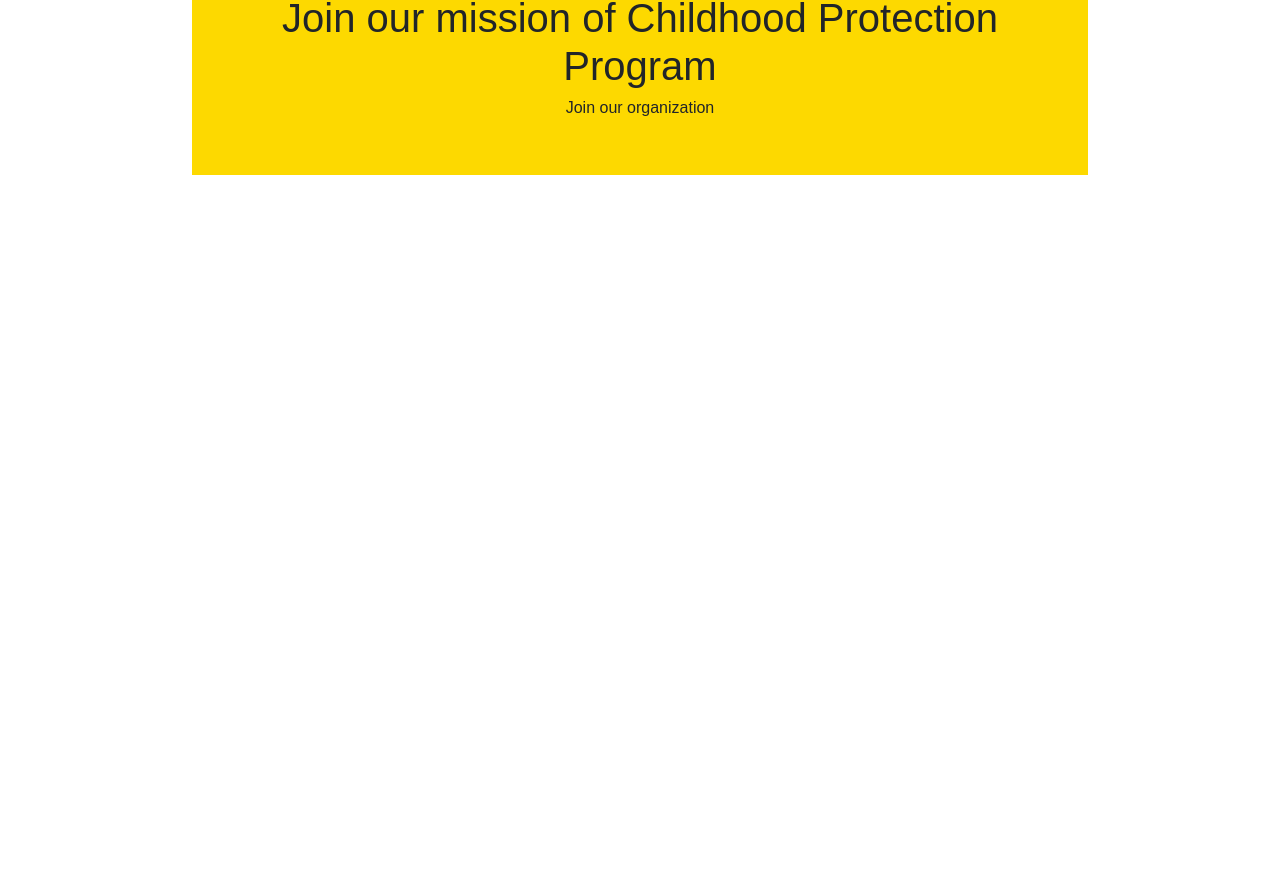
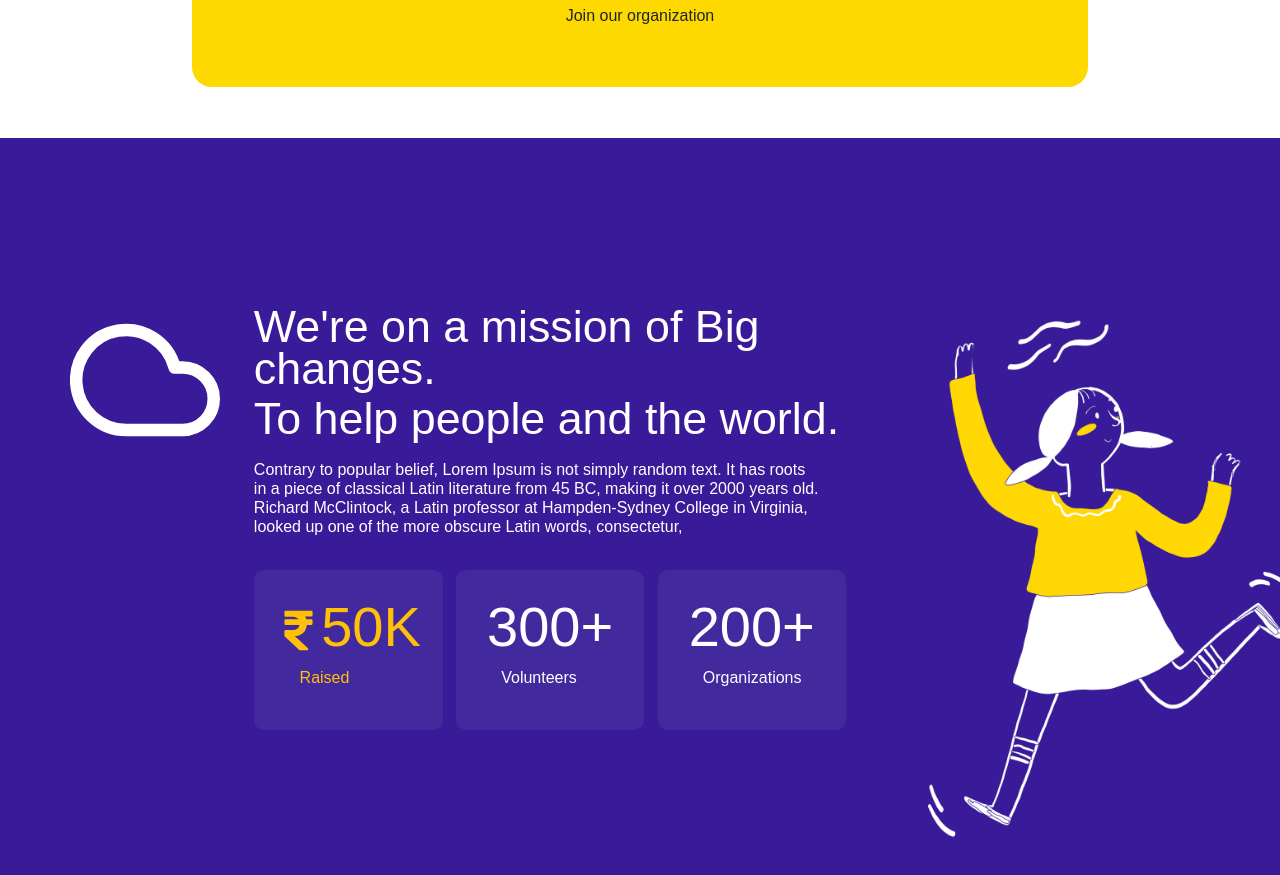
Before and after one commit to tanujdey7/donateindia, a React (Create React App) app: page / in a window 1280 px wide. Shown: the part 2856-3731 px from the top of the page. Before the commit the page ends 3095 px from the top, so only its background shows below. Built offline with nearby package versions, Linux system fonts and the light colour scheme.

Commit message:
2 more sections added

```diff
--- a/src/Components/Home.jsx
+++ b/src/Components/Home.jsx
@@ -6,6 +6,7 @@ import Mission from "./Sections/Mission";
 import Fundraise from "./Sections/Fundraise";
 import Supportus from "./Sections/Supportus";
 import Joinmission from "./Sections/Joinmission";
+import Donationcount from "./Sections/Donationcount";
 import "./Home.css";
 
 const Home = () => {
@@ -65,6 +66,12 @@ const Home = () => {
         <Supportus />
         <Joinmission />
       </div>
+
+      {/* Total count */}
+
+      <div className="Donationcount-section">
+        <Donationcount />
+      </div>
     </div>
   );
 };
--- /dev/null
+++ b/src/Components/Sections/Donationcount.css
@@ -0,0 +1,92 @@
+.donationcount-wrapper {
+  background-color: #391a99;
+}
+
+.donation-count-row {
+  width: 100%;
+}
+
+.donation-count-row-wrap {
+  width: 90%;
+  margin-top: 13%;
+  margin-bottom: 7.5%;
+  display: flex;
+  margin-left: auto;
+  margin-right: auto;
+  /* background-color: red; */
+}
+
+.donation-count-col-one {
+  width: 100%;
+  /* background: red; */
+}
+
+.donation-count-col-two {
+  width: 100%;
+  /* background-color: yellow; */
+}
+.donation-count-col-two-wrap{
+    width: 100%;
+    /* background-color: green; */
+}
+
+.donation-count-col-three {
+  width: 100%;
+  /* background-color: purple; */
+}
+
+.donation-count-card{
+    width: 28%;
+    height: 160px;
+    margin-left: 2%;
+    background-color: #42299e;
+    border-radius: 10px;
+}
+
+.donation-count-card>h1{
+    color: #ffffff;
+    margin-top: 12%;
+    font-size: 3.5rem;
+}
+.donation-count-card>h6{
+    color: #ffffff;
+    text-align: left;
+    margin-left: 24%;
+    /* margin-top: 15%; */
+    /* font-size: 3.5rem; */
+}
+
+.donation-count-card{
+    font-family: "Poppins", sans-serif;
+}
+
+.donation-count-col-two-rowone{
+    width: 100%;
+    padding-left: 2%;
+
+}
+
+.donation-count-col-two-rowone>h1{
+    width: 100%;
+    font-size: 2.8rem;
+    text-align: left;
+    line-height: 42px;
+    color: #fff;
+    font-family: "Poppins", sans-serif;
+    /* background-color: red; */
+}
+
+.donation-count-col-two-rowtwo{
+    margin-top: 2%;
+    width: 90%;
+    padding-left: 2%;
+}
+.donation-count-col-two-rowtwo>h6{
+    font-family: "Raleway", sans-serif;
+    color: #fff;
+    text-align: left;
+}
+
+.donation-count-col-two-rowthree{
+    margin-top: 4%;
+}
--- /dev/null
+++ b/src/Components/Sections/Donationcount.jsx
@@ -0,0 +1,46 @@
+import React from 'react';
+import "./Donationcount.css";
+import Happygirl from "../Images/icons/happygirl.png";
+import { FiCloud } from "react-icons/fi";
+import { FaRupeeSign } from "react-icons/fa";
+import { HiPlusSm } from "react-icons/hi";
+
+const Donationcount = () => {
+    return (
+        <div className="donationcount-wrapper">
+            <div className="donation-count-row row">
+                <div className="donation-count-row-wrap">
+                    <div className="donation-count-col-one col-2">
+                        <div className="donation-count-cloud">
+                            <FiCloud size={150} className="text-white" />
+                        </div>
+                    </div>
+                    <div className="donation-count-col-two col-7">
+                        <div className="donation-count-col-two-wrap">
+                            <div className="donation-count-col-two-rowone row">
+                                <h1>We're on a mission of Big changes.</h1>
+                                <h1>To help people and the world.</h1>
+                            </div>
+                            <div className="donation-count-col-two-rowtwo row">
+                                <h6>Contrary to popular belief, Lorem Ipsum is not simply random text. It has roots in a piece of classical Latin literature from 45 BC, making it over 2000 years old. Richard McClintock, a Latin professor at Hampden-Sydney College in Virginia, looked up one of the more obscure Latin words, consectetur,</h6>
+                            </div>
+                            <div className="donation-count-col-two-rowthree row">
+                                <div className="donation-count-card"><h1 className="text-warning"><FaRupeeSign size={45} />50K</h1><h6 className="text-warning">Raised</h6></div>
+                                <div className="donation-count-card"><h1>300+</h1><h6>Volunteers</h6></div>
+                                <div className="donation-count-card"><h1>200+</h1><h6>Organizations</h6></div>
+                            </div>
+                        </div>
+                    </div>
+                    <div className="donation-count-col-three col-3">
+                        <div className="donation-count-girl">
+                            <img src={Happygirl} width="370" />
+                        </div>
+                    </div>
+
+                </div>
+            </div>
+        </div>
+    )
+}
+
+export default Donationcount;
--- a/src/Components/Sections/Joinmission.css
+++ b/src/Components/Sections/Joinmission.css
@@ -4,12 +4,25 @@
 
 .joinmission-div {
   width: 70%;
-  margin-top: 5%;
-  margin-bottom: 5%;
+  margin-top: 4%;
+  margin-bottom: 4%;
+  border-radius: 20px;
   margin-left: auto;
   margin-right: auto;
   background-color: #fdd900;
 }
 .joinmission-text{
-    padding: 50px;
+    width: 70%;
+
+    /* background-color: red; */
+    margin-left: auto;
+    margin-right: auto;
+    padding-top: 6%;
+    padding-bottom: 6%;
 }
+
+.joinmission-text>h1{
+    font-size: 2.5rem;
+    font-family: "Poppins", sans-serif;
+    font-weight: 500;
+}
--- a/src/Components/Sections/Supportus.css
+++ b/src/Components/Sections/Supportus.css
@@ -1,6 +1,6 @@
 .supportus-wrapper {
-  padding-top: 5%;
-  padding-bottom: 4%;
+  padding-top: 2%;
+  padding-bottom: 2%;
   background-color: #e2f6f5;
 }
 .supportus-title-div {
@@ -13,7 +13,7 @@
   width: 100%;
 }
 .supportus-row-two {
-  margin-top: 3%;
+  margin-top: 2%;
   width: 100%;
 }
 
@@ -22,7 +22,7 @@
 }
 
 .supportus-icons-div {
-  width: 75%;
+  width: 70%;
   /* background-color: green; */
   margin-left: auto;
   margin-right: auto;
@@ -30,7 +30,7 @@
 
 .supportus-title-text > h1 {
   font-weight: 500;
-  font-size: 2.8rem;
+  font-size: 2.5rem;
   font-family: "Poppins", sans-serif;
 }
 
```
